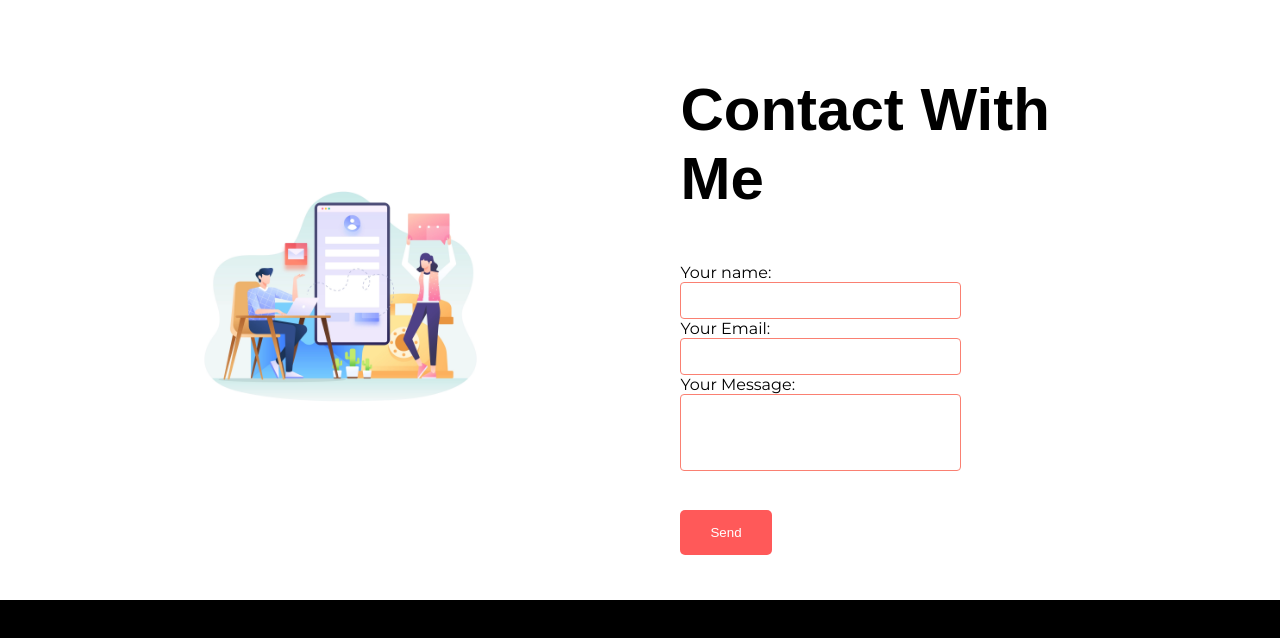
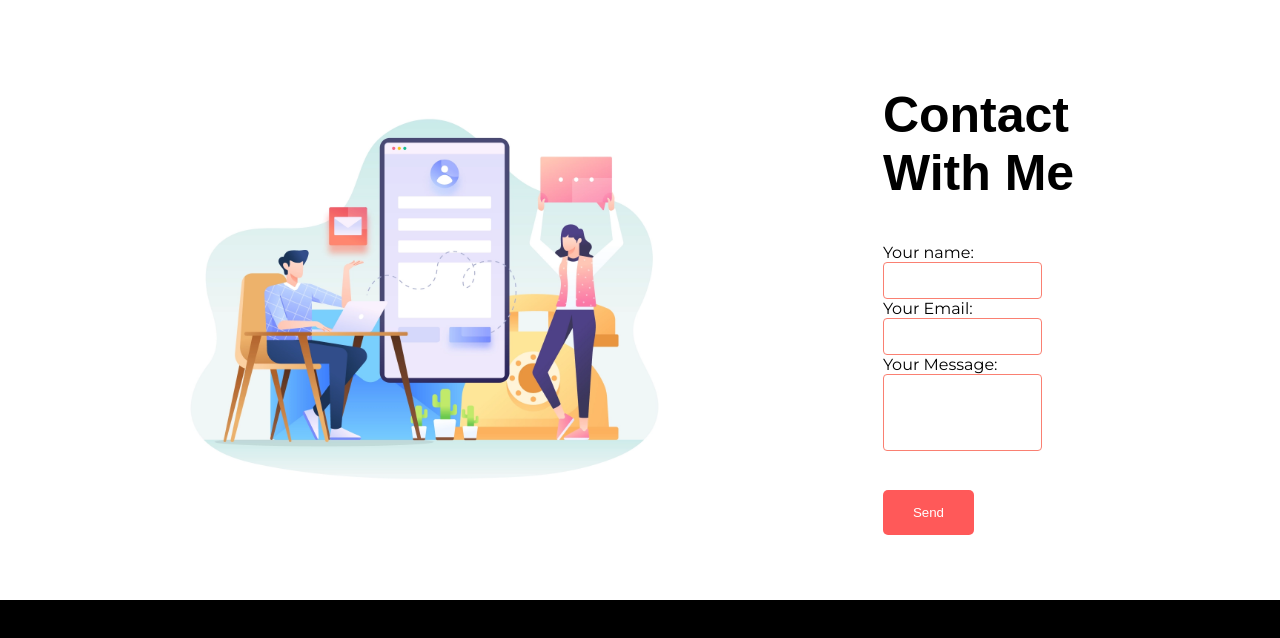
Before and after one commit to kiron0/mission2022, a plain HTML site: page index.html in a window 1280 px wide. Shown: the part 2521-3159 px from the top of the page. Drawn offline with Linux system fonts and the light colour scheme.

Commit message:
changed something

```diff
--- a/index.html
+++ b/index.html
@@ -25,7 +25,7 @@
 
             <p class="header-para">Scroll down to explore more about me.</p>
         </div>
-        <div class="half-width">
+        <div id="profile-img" class="half-width">
             <img src="images/person/person.png" alt="" />
         </div>
     </section>
@@ -97,7 +97,7 @@
     </section>
 
     <section class="flexible-container">
-        <div class="half-width">
+        <div class="input-image">
             <img class="contact-img" src="images/illustrators/contact.png" alt="" />
         </div>
 
--- a/style.css
+++ b/style.css
@@ -57,9 +57,21 @@ p {
 }
 
 .half-width img {
-  width: 80%;
+  width: 70%;
   margin-top: 5px;
   margin-bottom: 10px;
+}
+
+#profile-img{
+  width: 75%;
+}
+
+.input-image{
+  overflow: hidden;
+}
+.input-image img{
+  width: 83%;
+  /* overflow: hidden; */
 }
 .mission img {
   width: 30%;
@@ -167,6 +179,7 @@ span {
 
 .contact-page-text{
   font-family: "Poppins", sans-serif;
+  font-size: 50px;
 }
 
 footer {
```
